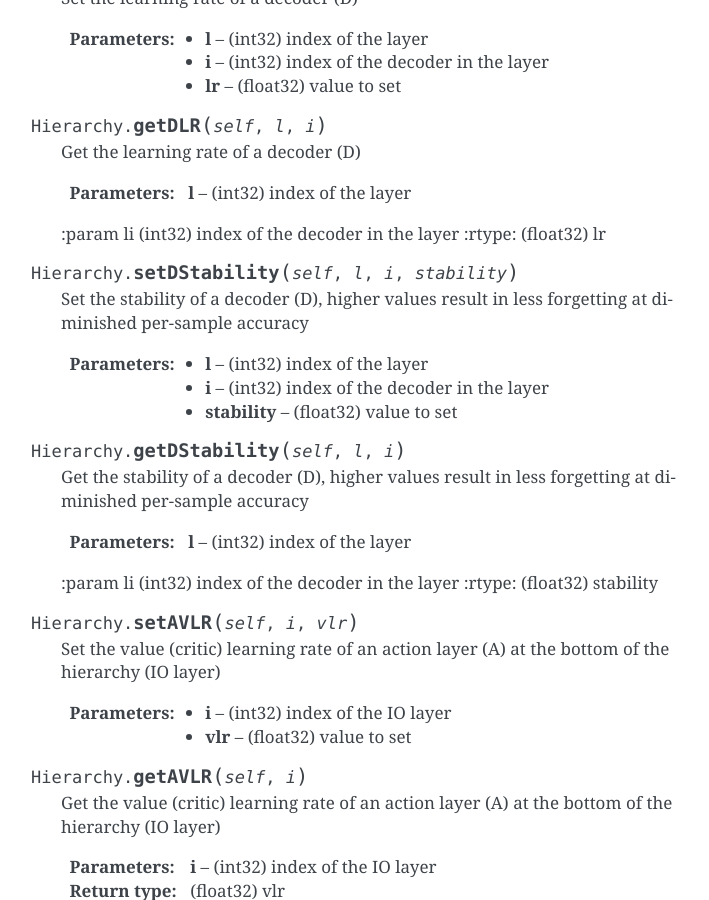
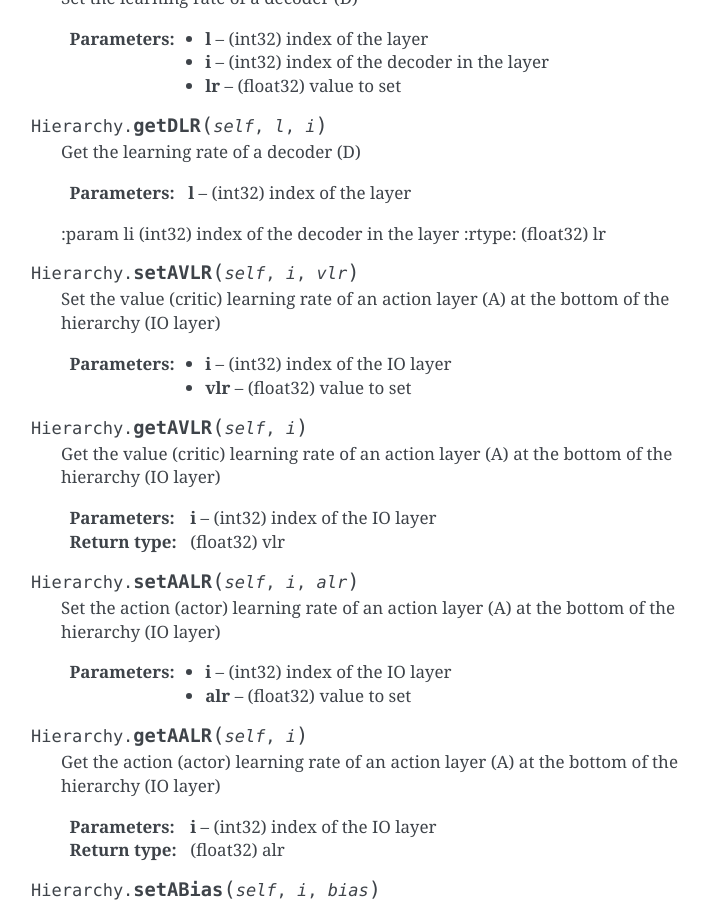
Before and after one commit to ogmacorp/PyAOgmaNeo, a Sphinx documentation site: the page built from docs/hierarchy.rst, in a window 1280 px wide and 900 px high, scrolled down 4184 px. Shown: the whole window, without its empty margins (389-1098 px from the left). Built offline with Sphinx 7.4.7, drawn with Linux system fonts in a browser that asks for light colours; some of the changed text lies outside the part shown.

Commit message:
Experiments

```diff
--- a/docs/hierarchy.rst
+++ b/docs/hierarchy.rst
@@ -194,22 +194,6 @@
     :param li (int32) index of the decoder in the layer
     :rtype: (float32) lr
 
-.. function:: Hierarchy.setDStability(self, l, i, stability)
-
-    Set the stability of a decoder (D), higher values result in less forgetting at diminished per-sample accuracy
-
-    :param l: (int32) index of the layer
-    :param i: (int32) index of the decoder in the layer
-    :param stability: (float32) value to set
-
-.. function:: Hierarchy.getDStability(self, l, i)
-
-    Get the stability of a decoder (D), higher values result in less forgetting at diminished per-sample accuracy
-
-    :param l: (int32) index of the layer
-    :param li (int32) index of the decoder in the layer
-    :rtype: (float32) stability
-
 .. function:: Hierarchy.setAVLR(self, i, vlr)
 
     Set the value (critic) learning rate of an action layer (A) at the bottom of the hierarchy (IO layer)
```
Also changed, not shown: 1 other file.
